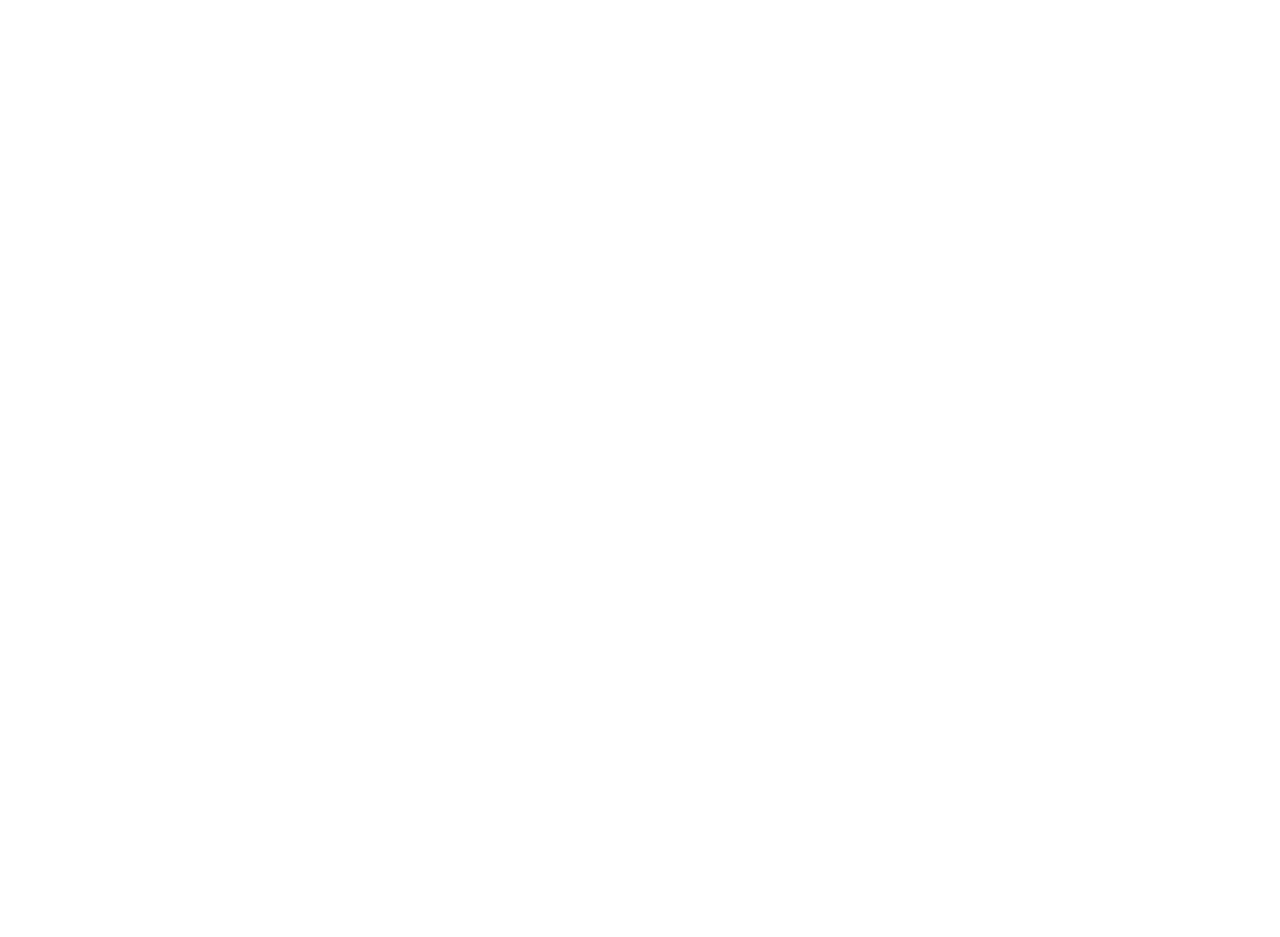
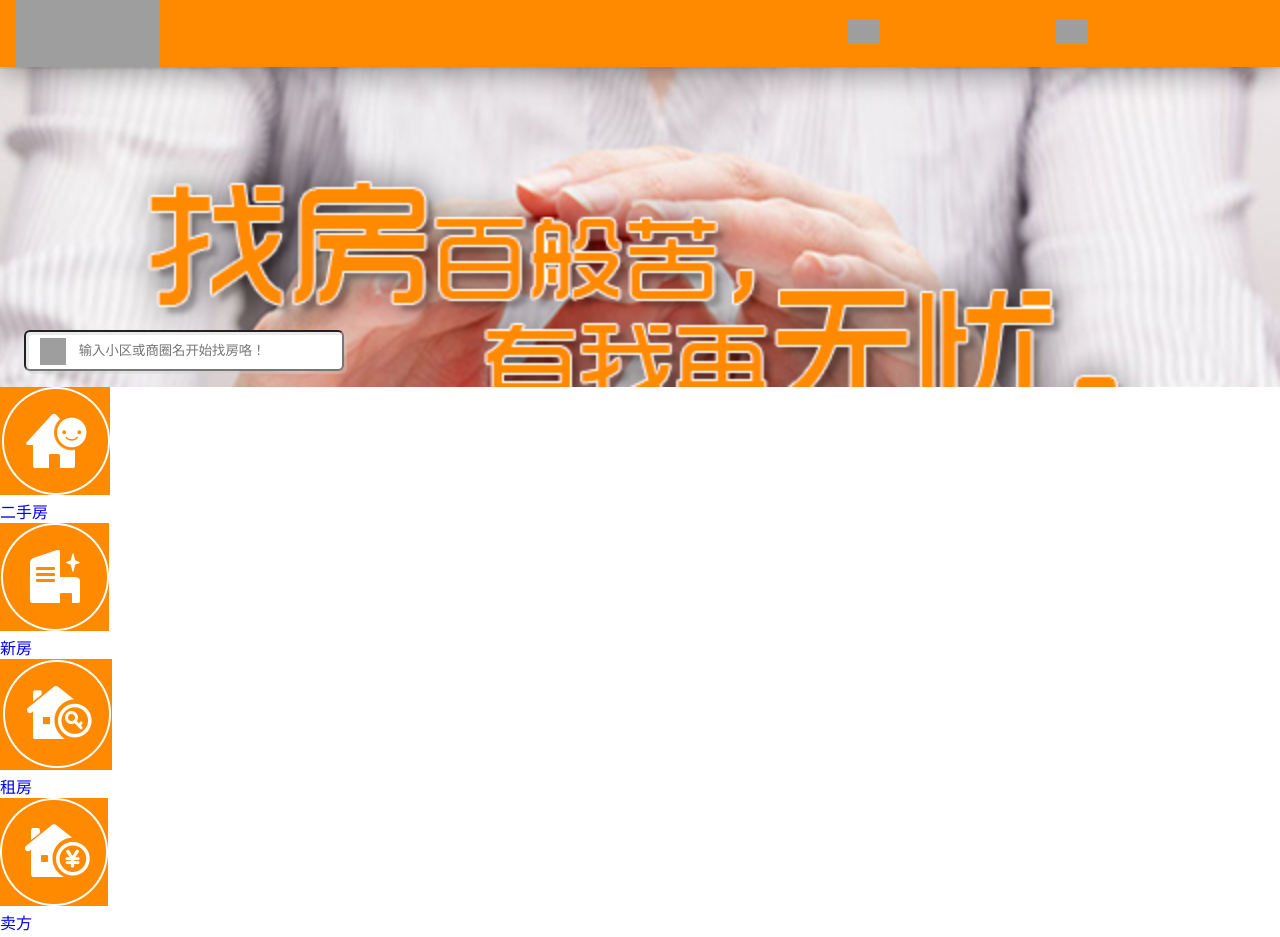
Before and after one commit to jing250/zhaofangwuyou, a plain HTML site: page index.html in a window 1280 px wide. Shown: the top 937 px of the page. Before the commit the page ends 800 px from the top, so only its background shows below. Drawn offline with Linux system fonts and the light colour scheme; grey boxes are pictures that could not be loaded.

Commit message:
头部和底部更改及首页大图

```diff
--- a/css/footer.less
+++ b/css/footer.less
@@ -14,17 +14,17 @@ ul {
 
 footer {
     width: 100%;
-    position: absolute;
+    position: fixed;
     bottom: 0;
     background-color: #2f3130;
     color: #939494;
-    padding: 0 1rem .8rem;
+    padding: .8rem 1rem;
     box-sizing: border-box;
 
     .top {
         font-size: 0.8rem;
         font-weight: 700;
-        padding: 1rem 0;
+        padding-bottom: 1rem;
         box-sizing: border-box;
         border-bottom: 1px solid rgb(109, 109, 109);
 
--- a/css/header.less
+++ b/css/header.less
@@ -9,7 +9,7 @@ a {
 
 header {
     width: 100%;
-    // height: 50px;
+    height: 4.2rem;
     padding: .5rem 1rem;
     box-sizing: border-box;
     background-color: #ff8a00;
@@ -18,10 +18,19 @@ header {
 
     .log {
         flex: 4;
+
+        img {
+            width: 9rem;
+        }
     }
 
     .my,
     .app {
         flex: 1;
+
+        img {
+            width: 2rem;
+        }
     }
+
 }
--- /dev/null
+++ b/css/index.less
@@ -0,0 +1,41 @@
+* {
+    margin: 0;
+    padding: 0;
+}
+
+input {
+    outline: none;
+}
+
+.banner {
+    width: 100%;
+    height: 20rem;
+    background: url(../image/index/banner.png)no-repeat 0 0;
+    background-size: cover;
+    position: relative;
+
+    form {
+        position: absolute;
+        bottom: 1rem;
+        left: 1.5rem;
+
+        span {
+            position: absolute;
+            left: 1rem;
+            bottom: .4rem;
+            width: 1.65rem;
+            height: 1.65rem;
+            background: url(../image/index/seach.jpg) no-repeat 0 center;
+            background-size: cover;
+            z-index: 2;
+        }
+
+        input {
+            width: 20rem;
+            height: 2.55rem;
+            border-radius: 6px;
+            box-shadow: inset 3px 3px rgba(204, 204, 204, 0.39), 3px 3px rgba(204, 204, 204, 0.39);
+            padding-left: 3.3rem;
+        }
+    }
+}
--- a/index.html
+++ b/index.html
@@ -7,10 +7,64 @@
     <meta http-equiv="X-UA-Compatible" content="ie=edge">
     <title>找房无忧</title>
     <link rel="stylesheet" href="./css/index.css">
-    <script src=""></script>
+    <link rel="stylesheet" href="./css/header.css">
 </head>
 
 <body>
+    <!-- 头部导航栏 -->
+    <header>
+        <a href="#" class="log">
+            <img src="./image/index/logo.jpg" alt="">
+        </a>
+        <a href="#" class="my">
+            <img src="./image/index/my.jpg" alt="">
+        </a>
+        <a href="#" class="app">
+            <img src="./image/index/xiazai.jpg" alt="">
+        </a>
+    </header>
+
+    <!-- 大图 -->
+    <section class="banner">
+        <form action="#">
+            <span></span>
+            <input type="search" placeholder="输入小区或商圈名开始找房咯！">
+        </form>
+    </section>
+
+    <!-- 导航 -->
+    <nav>
+        <ul>
+            <li>
+                <a href="#">
+                    <img src="./image/index/index_03.png" alt="">
+                    <p>二手房</p>
+                </a>
+            </li>
+            <li>
+                <a href="#">
+                    <img src="./image/index/index_05.png" alt="">
+                    <p>新房</p>
+                </a>
+            </li>
+            <li>
+                <a href="#">
+                    <img src="./image/index/index_07.png" alt="">
+                    <p>租房</p>
+                </a>
+            </li>
+            <li>
+                <a href="#">
+                    <img src="./image/index/index_09.png" alt="">
+                    <p>卖方</p>
+                </a>
+            </li>
+        </ul>
+    </nav>
+
+
+    <!-- 底部 -->
+    <iframe src="./footer.html" frameborder="0" width="100%" height="170px" scrolling="no"></iframe>
 
 </body>
 
```
Also changed, not shown: css/footer.css, css/header.css, css/index.css, 4 other files.
